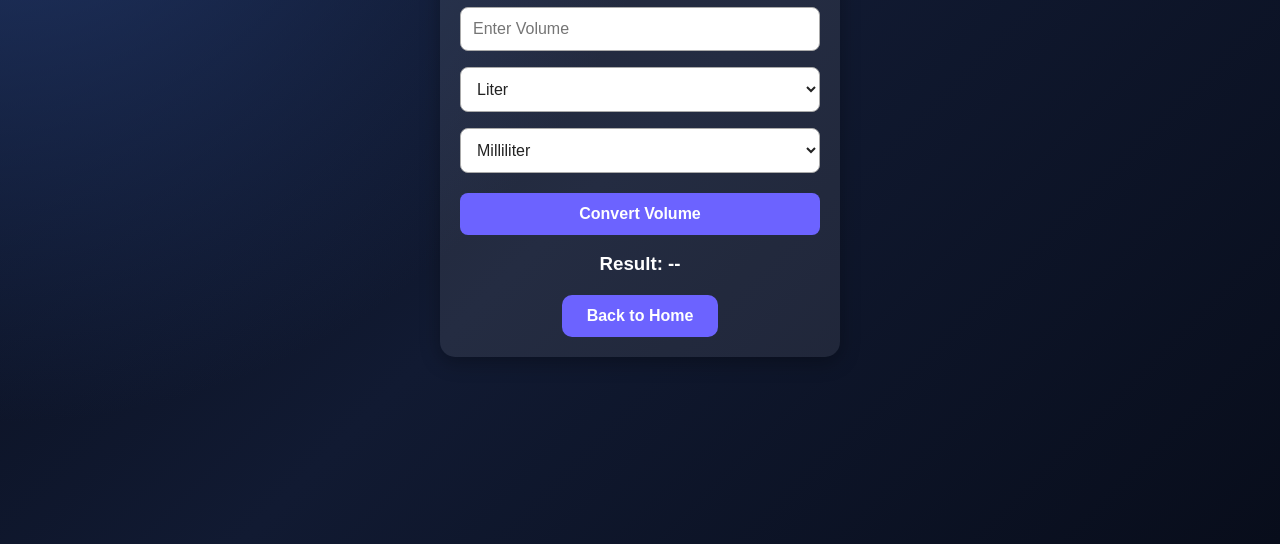
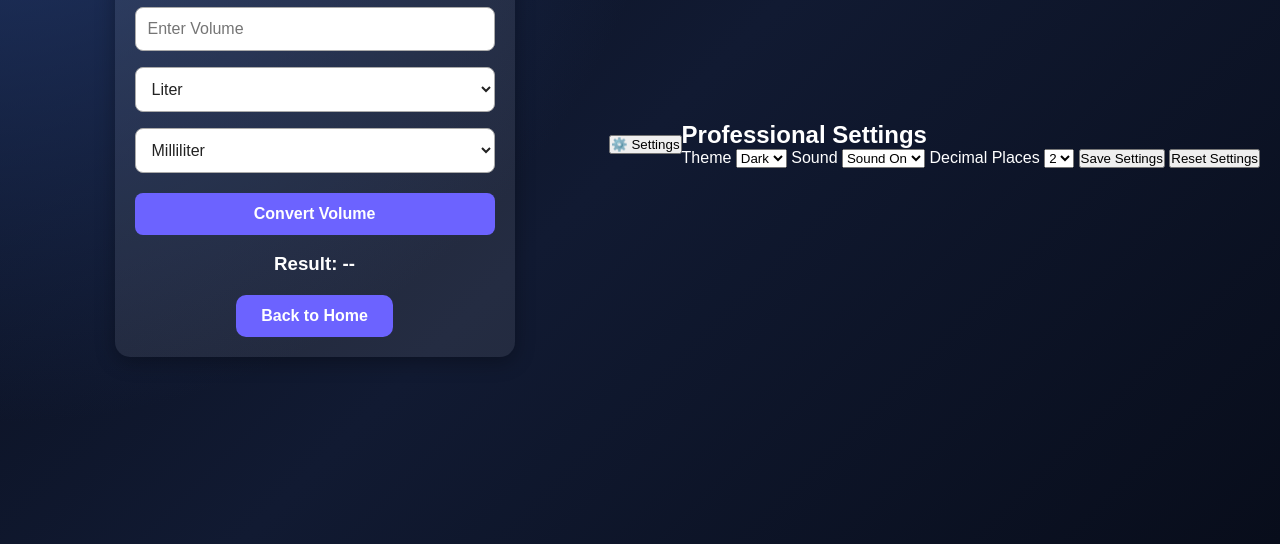
Before and after one commit to saim-app/calculator-app, a plain HTML site: page Volume.html in a window 1280 px wide. Shown: the part 256-800 px from the top of the page. Drawn offline with Linux system fonts and the light colour scheme.

Commit message:
Update Volume.html
Signed-off-by: saim-app <fatokhan295@gmail.com>

```diff
--- a/Volume.html
+++ b/Volume.html
@@ -40,5 +40,33 @@
     </div>
 
     <script src="script.js"></script>
+    <button id="settingsBtn" class="settings-btn">⚙️ Settings</button>
+
+<div id="settingsPanel" class="settings-panel">
+    <h2>Professional Settings</h2>
+
+    <label>Theme</label>
+    <select id="themeSetting">
+        <option value="dark">Dark</option>
+        <option value="light">Light</option>
+    </select>
+
+    <label>Sound</label>
+    <select id="soundSetting">
+        <option value="on">Sound On</option>
+        <option value="off">Sound Off</option>
+    </select>
+
+    <label>Decimal Places</label>
+    <select id="decimalSetting">
+        <option value="2">2</option>
+        <option value="4">4</option>
+        <option value="6">6</option>
+        <option value="8">8</option>
+    </select>
+
+    <button id="saveSettings">Save Settings</button>
+    <button id="resetSettings">Reset Settings</button>
+</div>
 </body>
 </html>
```
